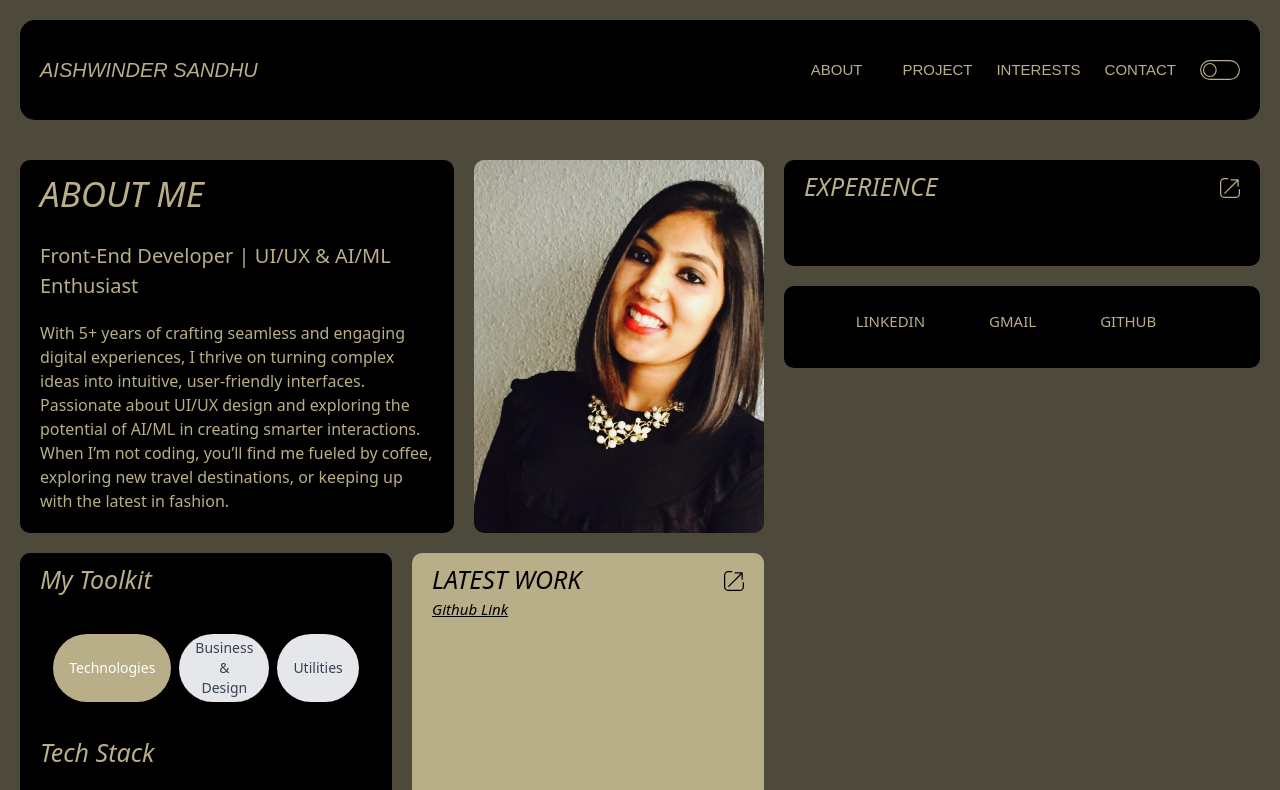
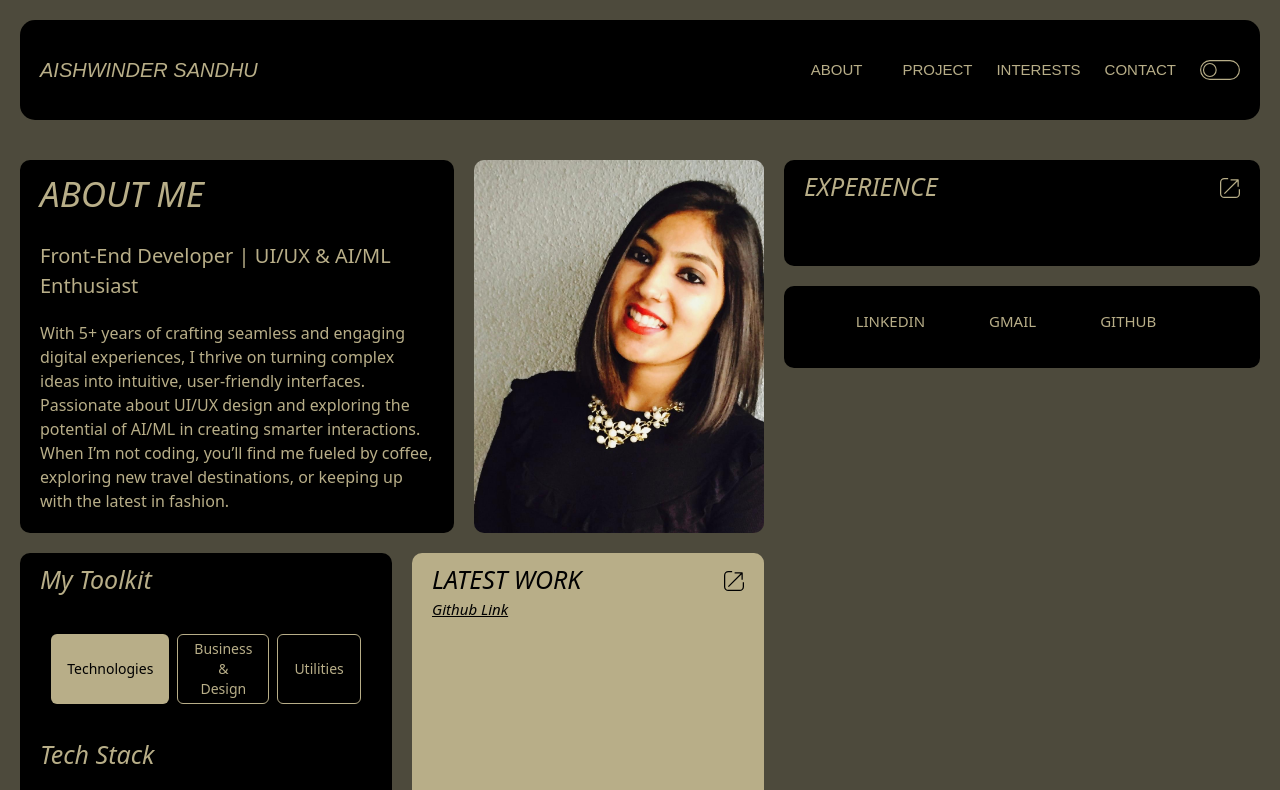
Before and after one commit to aishwindersandhu/portfolio, a React (Vite) app: page / in a window 1280 px wide. Shown: the top 790 px of the page. Built offline with nearby package versions, Linux system fonts and the light colour scheme.

Commit message:
Added tabs

```diff
--- a/src/components/techStackTabs.tsx
+++ b/src/components/techStackTabs.tsx
@@ -18,26 +18,26 @@ export const StackTabs = () => {
   const [activeTab, setActiveTab] = useState('Technologies');
   return (
     <div className="w-full max-w-md mx-auto p-4">
-      {/* Tabs navigation */}
-       <div className="flex gap-2 mb-4 justify-center">
+      {/* Tabs navigation as square rounded buttons */}
+      <div className="flex gap-2 mb-4 justify-center">
         {categories.map((tab) => (
           <button
             key={tab.name}
             onClick={() => setActiveTab(tab.name)}
-            className={`px-4 py-1 text-sm font-medium rounded-full transition-colors
-              ${
-                activeTab === tab.name
-                  ? "bg-[#B8AE88] text-white"
-                  : "bg-gray-200 text-gray-700 hover:bg-[#B8AE88] hover:text-white"
+            className={`px-4 py-1
+               border-[#B8AE88]
+              text-sm rounded-md transition-colors
+              ${activeTab === tab.name
+                ? "bg-[#B8AE88] text-black"
+                : "bg-black text-[#B8AE88] hover:bg-[#B8AE88] hover:text-black border  border-[#B8AE88]"
               }`}
           >
             {tab.name}
           </button>
         ))}
       </div>
-
       {/* Tab content */}
-      {/* <div className="p-4 bg-white dark:bg-gray-800 rounded-lg shadow">
+      {/* <div className="p-4 bg-white dark:bg-gray-800 rounded-lg shadow text-center">
         {categories.find((tab) => tab.name === activeTab)?.content}
       </div> */}
     </div>
```
